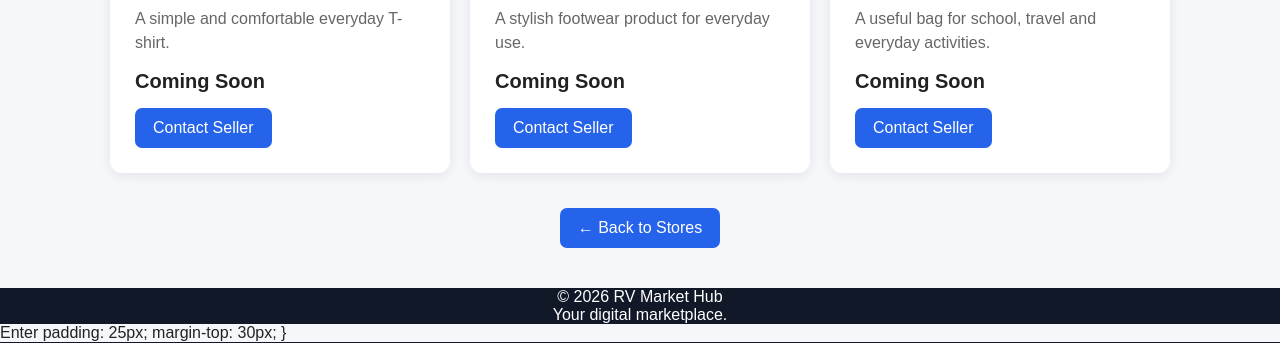
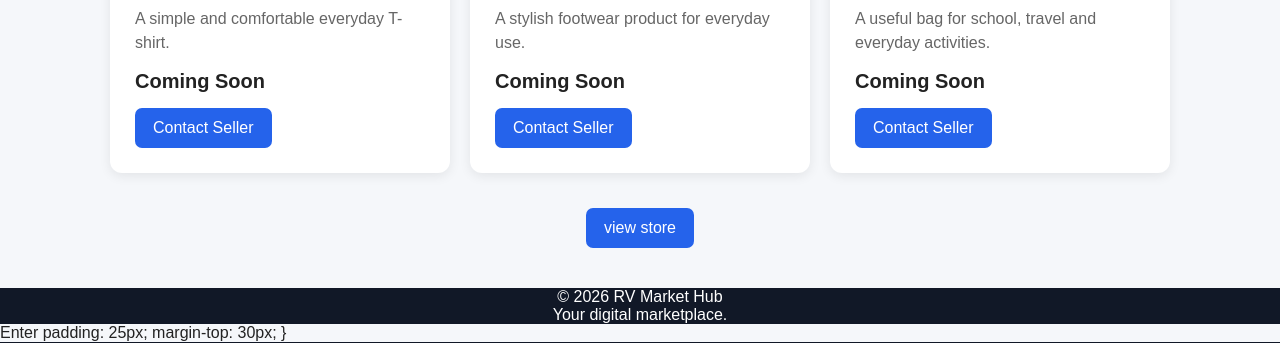
Before and after one commit to lubemreuben2011-tech/Rv-market-hub, a plain HTML site: page store.html in a window 1280 px wide. Shown: the part 605-948 px from the top of the page. Drawn offline with Linux system fonts and the light colour scheme.

Commit message:
Change back link text to 'view store'

```diff
--- a/store.html
+++ b/store.html
@@ -358,7 +358,7 @@
     <div class="back">
 
         <a href="stores.html" class="btn">
-            ← Back to Stores
+            view store
         </a>
 
     </div>
```
